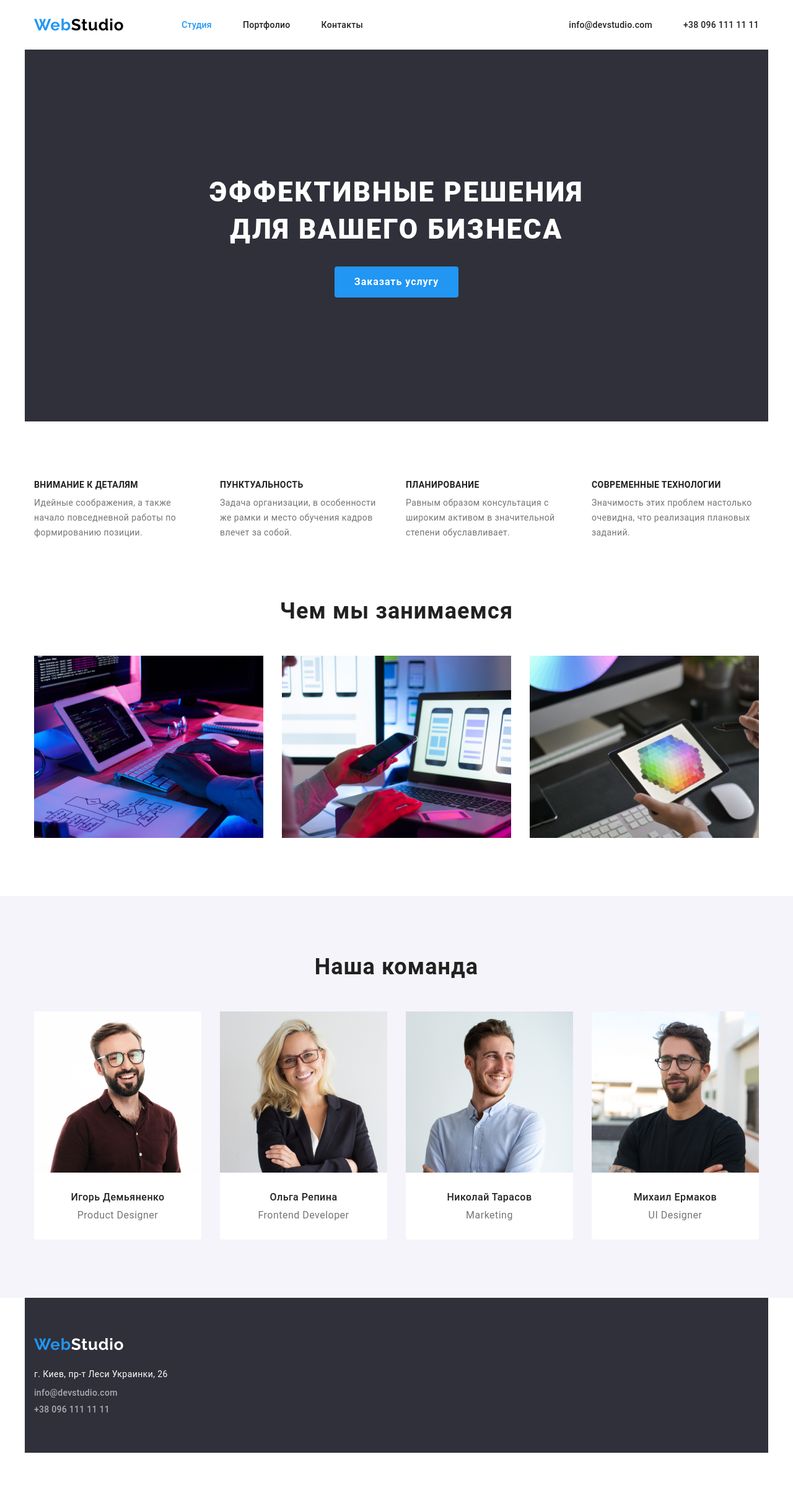
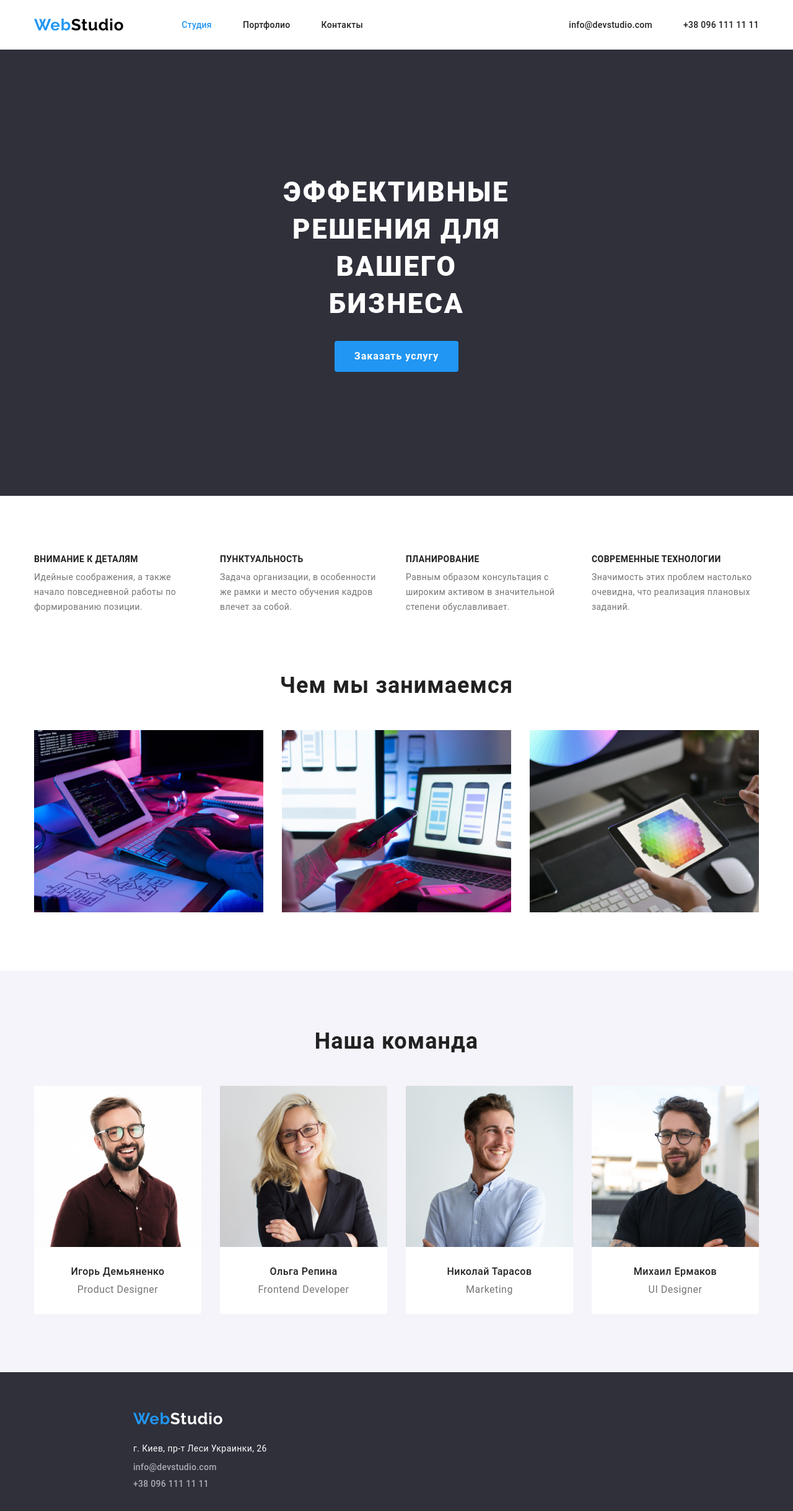
Before and after one commit to sweetlanas/goit-markup-hw-03, a plain HTML site: page index.html in a window 1280 px wide. Shown: the whole page at 62% size. Before the commit the page ends 2344 px from the top, so only its background shows below. Drawn offline with nearby package versions, Linux system fonts and the light colour scheme; a web font is replaced by a local one.

Commit message:
добавляет hero и футер на всю ширину экрана

```diff
--- a/css/style.css
+++ b/css/style.css
@@ -148,7 +148,7 @@ a {
 .hero {
   background-color: #2f303a;
   text-align: center;
-  padding: 200px 250px;
+  padding: 200px 452px;
 }
 
 .hero-title {
@@ -314,6 +314,7 @@ a {
 .footer {
   padding-top: 60px;
   padding-bottom: 60px;
+  padding-left: 215px;
   background-color: #2f303a;
 }
 
--- a/index.html
+++ b/index.html
@@ -45,7 +45,7 @@
 <main>
     <h1 class="visually-hidden">Веб-Студия</h1>
     <!-- HERO -->
-    <section class="hero conteiner">
+    <section class="hero">
         <p class="hero-title">Эффективные решения для вашего бизнеса</p>
         <a href="" class="hero-link">Заказать услугу</a>
     </section>
@@ -124,7 +124,7 @@
 </main>
 
 <!-- Подвал -->
-<footer class="footer conteiner">
+<footer class="footer">
     <a href="./index.html" class="logo-down"><span class="logo-accent">Web</span>Studio</a>
     <address class="address">
         <p class="address-street">г. Киев, пр-т Леси Украинки, 26</p>
```
Also changed, not shown: portfolio.html (+1 -1 lines).
